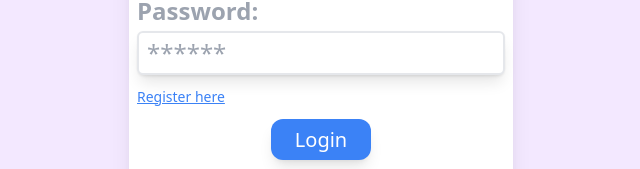
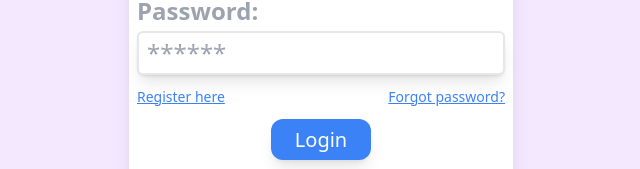
Before and after one commit to Felipc47/Login, a React (Create React App) app: page / in a window 1280 px wide. Shown: the part 387-556 px from the top of the page, without its empty margins (319-959 px from the left). Built offline with nearby package versions, Linux system fonts and the light colour scheme; no server answers.

Commit message:
Reset password

```diff
--- a/src/Components/Login.js
+++ b/src/Components/Login.js
@@ -12,7 +12,7 @@ export function Login() {
         }
     );
 
-    const { login, googleLogin } = UseUser()
+    const { login, googleLogin, resetPassword } = UseUser()
     const navigate = useNavigate()
 
 
@@ -21,8 +21,21 @@ export function Login() {
 
     const [error, setError] = useState()
 
+    const [succes, setSucces] = useState ()
+
     const handleNav = () => {
         navigate("/register")
+    }
+
+    const handleResetPassword = async () => {
+        if (!user.email) return setError("Please enter your email");
+
+        try {
+            await resetPassword (user.email)
+            setSucces("We sent an email with a link to reset your password")
+        } catch (error) {
+            setError(error.code)
+        }
     }
 
 
@@ -85,6 +98,9 @@ export function Login() {
                 {
                     error && <Alert message={error} />
                 }
+                {
+                    succes && <Alert message={succes} />
+                }
                 <span className="bg-purple-50 text-gray-500 font-bold block text-3xl text-center mb-6 p-3 shadow-xl ">Login</span>
                 <form className="bg-white shadow-xl rounded-md pt-2 pb-8 flex flex-col items-center"
                     onSubmit={handleSubmit}>
@@ -123,8 +139,10 @@ export function Login() {
                     autoComplete="off"
                     className="appearance-none shadow-lg drop-shadow-sm hover:drop-shadow-lg border-2 border-gray-200 focus:outline-none rounded-md text-black focus:border-purple-300 py-1 px-2 my-1"
                     ></input>
-
+                    <div className="flex justify-between ">
                     <p onClick={handleNav} navigate="/register" className="text-black text-sm pt-2 text-blue-500 cursor-pointer underline hover:text-blue-700">Register here</p>
+                    <p onClick={handleResetPassword} className="text-black text-sm pt-2 text-blue-500 cursor-pointer underline hover:text-blue-700">Forgot password?</p>
+                    </div>
 
                 </div>
             <div className="flex flex-col mt-3 mb-1">
--- a/src/Context/authContext.js
+++ b/src/Context/authContext.js
@@ -5,6 +5,7 @@ import { createUserWithEmailAndPassword,
          signOut,
          GoogleAuthProvider,
          signInWithPopup,
+         sendPasswordResetEmail
         } from "firebase/auth";
 import { auth } from "../firebase-config";
 
@@ -38,6 +39,10 @@ export function AuthProvider({ children }) {
 
     }
 
+    const resetPassword = (email) => {
+         sendPasswordResetEmail (auth, email)
+    }
+
 
 
     useEffect (() => {
@@ -47,7 +52,7 @@ export function AuthProvider({ children }) {
     }, []
     )
 
-    return <context.Provider value={{ signup, login, user, logout, googleLogin }}> {children} </context.Provider>
+    return <context.Provider value={{ signup, login, user, logout, googleLogin, resetPassword }}> {children} </context.Provider>
 }
 
 export const UseUser = () => {
```
